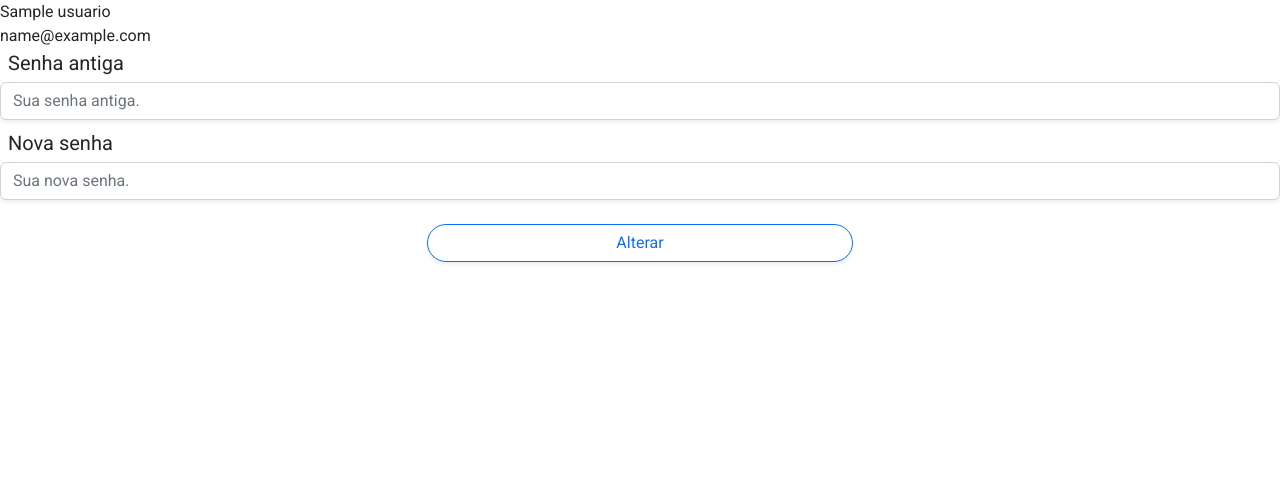
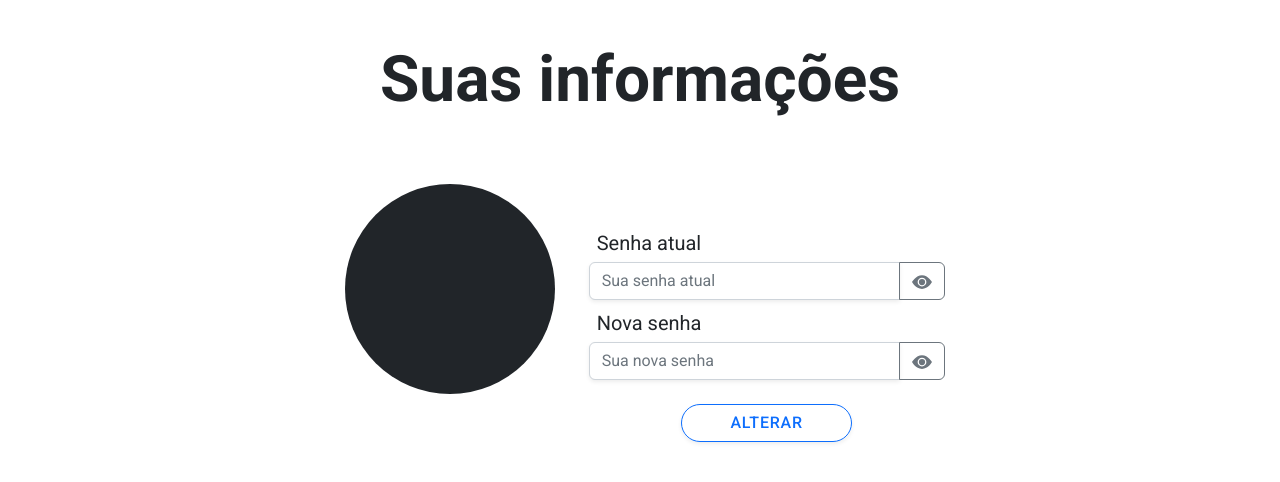
Before and after one commit to lgs2005/devProjeto2022, a Flask app: template templates/perfil.html in a window 1280 px wide. Shown: the top 482 px of the page. Run offline with Flask 2, Linux system fonts and the light colour scheme; the template is opened without the code that fills it: most values are stand-ins (such as "Sample title", 1, 10 or a date in 2020).

Commit message:
Ajustando front-end -> alterar senha

```diff
--- a/rotas/perfil.py
+++ b/rotas/perfil.py
@@ -1,61 +1,14 @@
-from http.client import NOT_FOUND
-
-from flask import abort, jsonify, redirect, render_template
+from flask import render_template
 from flask_login import current_user
 from init import app
-from modelos import Usuario
 
 from rotas.utils import pagina_requer_login
-
-# perfil -> outros usuários
-# conta -> sua conta
-
-
-@app.route("/perfil/<int:user_id>", methods=["GET"])
-@pagina_requer_login
-def rota_perfil_usuario(user_id=None):
-    """
-    Rota serve a página do usuário caso esteja logado
-    """
-    return render_template('perfil.html', user_id=user_id)
 
 
 @app.route("/perfil", methods=["GET"])
 @pagina_requer_login
-def rota_perfil_default():
-    return redirect(f'/perfil/{current_user.id}')
-
-
-@app.route("/api/perfil/<int:user_id>", methods=["GET"])
-def rota_api_perfil_usuario(user_id=None):
+def rota_perfil_usuario():
     """
-    Retorna o JSON de um usuário de acordo com o email
-
-    TODO:
-    Talvez seja uma boa ideia verificar se o usuário está logado
-    no sistema ou não.
+    Rota serve a página do usuário caso esteja logado
     """
-    usuario: Usuario = Usuario.query.filter_by(id=user_id).first()
-
-    if usuario == None:
-        abort(NOT_FOUND)
-    else:
-        return jsonify(usuario.json())
-
-
-# código do jota
-# 2022-2022 você não será esquecido
-# def rota_retornar_usuario():
-#     """
-#     Retorna o JSON de um usuário de acordo com o email
-
-#     TODO:
-#     Talvez seja uma boa ideia verificar se o usuário está logado
-#     no sistema ou não.
-#     """
-
-#     #HARD CODE
-#     email = "teste@gmail.com"
-#     user : Usuario = Usuario.query.filter_by(email=email).first()
-#     u_json = user.json()
-#     return jsonify(u_json)
+    return render_template('perfil.html', user=current_user)
--- a/static/js/alterar_senha.js
+++ b/static/js/alterar_senha.js
@@ -1,18 +1,18 @@
-const campos = {
-	senha: "#alterar-senha",
-	senhaAntiga: "#alterar-senha-antiga",
+const camposForm = {
+	senhaAtual: "#alterar-senha-atual",
+	senha: "#senha-nova",
 }
 
 jQuery(function($) {
 	aplicarLimpaDeErros()
 
-	$("#submit-password").on("click", function() {
-		let [senha, senhaAntiga] = pegarValores(campos.senha, campos.senhaAntiga);
+	$("#submit-alterar").on("click", function() {
+		let [senha, senhaAtual] = pegarValores(camposForm.senha, camposForm.senhaAtual);
 
-		let houveErro = !camposPreenchidos(campos.senha, campos.senhaAntiga)
-		|| testarPara(campos.senha, () => {
-			if (senha == senhaAntiga)
-				return "Não pode ser a mesma senha.";
+		let houveErro = !camposPreenchidos(camposForm.senha, camposForm.senhaAtual)
+		|| testarPara(camposForm.senha, () => {
+			if (senha == senhaAtual)
+				return "As senhas não podem ser as mesmas";
 		});
 
 		if (!houveErro) {
@@ -22,26 +22,47 @@ jQuery(function($) {
 
 				contentType: "application/json",
 				data: JSON.stringify({
-                    "senha_antiga": senhaAntiga,
+					"senha_antiga": senhaAtual,
 					"senha": senha,
 				}),
 
 				dataType: "json",
 				success: (resultado) => {
-					console.log(resultado)
 					if (resultado.ok) {
-                        alert("senha alterada")
-                    }
-                    else {
-                        mostrarErro(campos.senhaAntiga, "Senha incorreta.");
-                    }
-
+						location.pathname = '/'
+					} else {
+						mostrarErro(camposForm.senhaAtual, "Senha incorreta");
+					};
 				},
 
 				error: () => {
-					alert("Ocorreu um erro, verifique o backend!")
+					alert('erro')
 				}
 			});
 		}
-    })
+	});
+
+	$("#visibility-toggle-alterar-senha-atual").on("click", function() {
+		let campoSenha = $(camposForm.senhaAtual);
+
+		if (campoSenha.attr("type") === "password") {
+			campoSenha.attr("type", "text");
+			$("#senha-atual-eye-icon").attr("xlink:href", "#eye-slash-fill");
+		} else {
+			campoSenha.attr("type", "password");
+			$("#senha-atual-eye-icon").attr("xlink:href", "#eye-fill");
+		}
+	});
+
+	$("#visibility-toggle-senha-nova").on("click", function() {
+		let campoSenha = $(camposForm.senha);
+
+		if (campoSenha.attr("type") === "password") {
+			campoSenha.attr("type", "text");
+			$("#senha-nova-eye-icon").attr("xlink:href", "#eye-slash-fill");
+		} else {
+			campoSenha.attr("type", "password");
+			$("#senha-nova-eye-icon").attr("xlink:href", "#eye-fill");
+		}
+	});
 })
--- a/static/js/login.js
+++ b/static/js/login.js
@@ -94,7 +94,7 @@ jQuery(function($) {
 				},
 			})
 		}
-	})
+	});
 
 	$("#visibility-toggle-login").on("click", function() {
 		let campoSenha = $(camposForm.login.senha);
@@ -106,7 +106,7 @@ jQuery(function($) {
 			campoSenha.attr("type", "password");
 			$("#login-eye-icon").attr("xlink:href", "#eye-fill");
 		}
-	})
+	});
 
 	$("#visibility-toggle-register").on("click", function() {
 		let campoSenha = $(camposForm.registro.senha);
@@ -118,5 +118,5 @@ jQuery(function($) {
 			campoSenha.attr("type", "password");
 			$("#register-eye-icon").attr("xlink:href", "#eye-fill");
 		}
-	})
+	});
 })
--- a/static/js/perfil.js
+++ /dev/null
@@ -1,19 +0,0 @@
-let userid = $(document.currentScript).attr("data-usuario-id")
-
-$(() => {
-    $.ajax({
-        url: "/api/perfil/" + userid,
-        method: "GET",
-
-        dataType: "json",
-        success: function (dados) {
-            $("#nome").text(dados.nome);
-            $("#email").text(dados.email);
-        },
-
-        error: function (err, errstr) {
-            // TODO: avisar erro ao usuario
-            // tbm vai aqui se o usuario não tiver acesso!
-        }
-    });
-});
--- a/templates/perfil.html
+++ b/templates/perfil.html
@@ -1,16 +1,68 @@
 {% extends "layout.html" %}
 {% block conteudo %}
+<main>
+    <div class="container mt-5">
+        <header>
+            <h1 class="display-3 mb-5 lh-1 fw-semibold text-center">Suas informações</h2>
+        </header>
 
-<!-- Cade a assinatura do autor -->
-<!-- BY: jotaespig -->
-<!-- Lemuel disse que funciona é uma aposta agora -->
-<main>
-    <span id="nome"></span>
-    <br>
-    <span id="email"></span>
+        <div class="row justify-content-center">
+            <div class="col-md-8">
+                <div class="row justify-content-center">
+                    <div class="col-md-4 d-flex justify-content-center mt-4">
+                        <div style="width: 210px; height: 210px;" class="bg-dark rounded-pill"></div>
+                    </div>
+
+                    <div class="col-md-6">
+
+                        <div class="text-start mt-2 mb-4">
+                            <span class="fs-4 fw-bold">{{ user.nome }}</span><br>
+                            <span class="fs-5 fw-light">{{ user.email }}</span>
+                        </div>
+
+                        <form>
+                            <div class="mb-2">
+                                <label for="alterar-senha-atual" class="form-label fs-5 mb-1 ms-2">Senha atual</label>
+                                <div class="input-group">
+                                    <input type="text" id="alterar-senha-atual" class="form-control shadow-sm" placeholder="Sua senha atual">
+                                    <!-- ICON -->
+                                    <button class="btn btn-outline-secondary rounded-end" type="button" id="visibility-toggle-alterar-senha-atual">
+                                        <svg width="20" height="20" fill="currentColor"><use xlink:href="#eye-fill" id="senha-atual-eye-icon"/></svg>
+                                    </button>
+                                    <div class="invalid-feedback" id="alterar-senha-atual-erro"></div>
+                                </div>
+                            </div>
+
+                            <div class="mb-2">
+                                <label for="senha-nova" class="form-label fs-5 mb-1 ms-2">Nova senha</label>
+                                <div class="input-group">
+                                    <input type="text" id="senha-nova" class="form-control shadow-sm" placeholder="Sua nova senha">
+                                    <!-- ICON -->
+                                    <button class="btn btn-outline-secondary rounded-end" type="button" id="visibility-toggle-senha-nova">
+                                        <svg width="20" height="20" fill="currentColor"><use xlink:href="#eye-fill" id="senha-nova-eye-icon"/></svg>
+                                    </button>
+                                    <div class="invalid-feedback" id="senha-nova-erro"></div>
+                                </div>
+                            </div>
+
+                            <div class="d-flex my-4 text-center justify-content-center">
+                                <button type="button" id="submit-alterar" class="btn-submit btn btn-outline-primary px-5 rounded-pill shadow-sm">ALTERAR</button>
+                            </div>
+                        </form>
+                    </div>
+                </div>
+            </div>
+        </div>
+    </div>
 </main>
+{% endblock %}
 
-<form>
+{% block script %}
+<script src="/static/js/form_utils.js"></script>
+<script src="/static/js/alterar_senha.js"></script>
+{% endblock %}
+
+<!-- <form>
     <div class="mb-2">
         <label for="alterar-senha-antiga" class="form-label fs-5 mb-1 ms-2">Senha antiga</label>
         <input type="text" id="alterar-senha-antiga" class="form-control shadow-sm" placeholder="Sua senha antiga.">
@@ -24,12 +76,4 @@
     <div class="d-grid col-4 mx-auto mt-4">
         <button type="button" id="submit-password" class="btn btn-outline-primary rounded-pill shadow-sm">Alterar</button>
     </div>
-</form>
-
-{% endblock %}
-
-{% block script %}
-<script src="/static/js/perfil.js" data-usuario-id="{{ user_id }}"></script>
-<script src="/static/js/form_utils.js"></script>
-<script src="/static/js/alterar_senha.js"></script>
-{% endblock %}
+</form> -->
```
Also changed, not shown: templates/inicio.html (+4 -4 lines).
